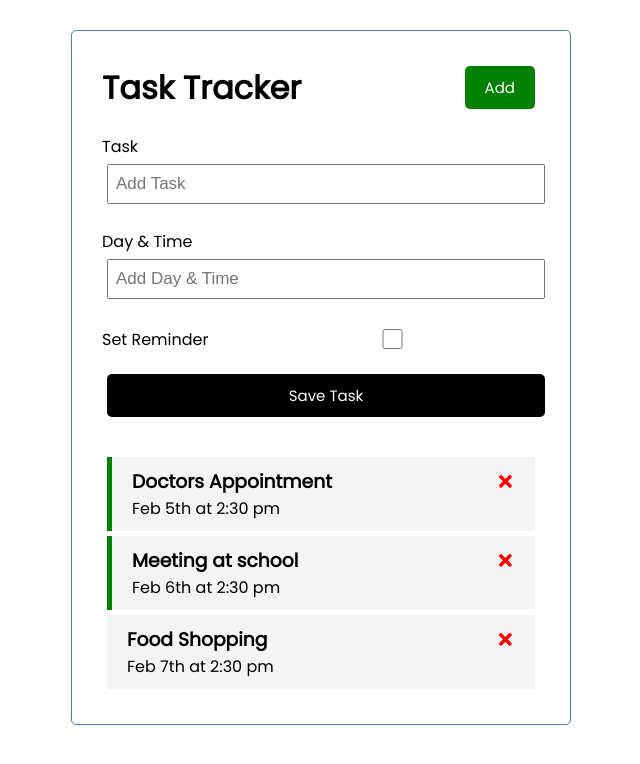
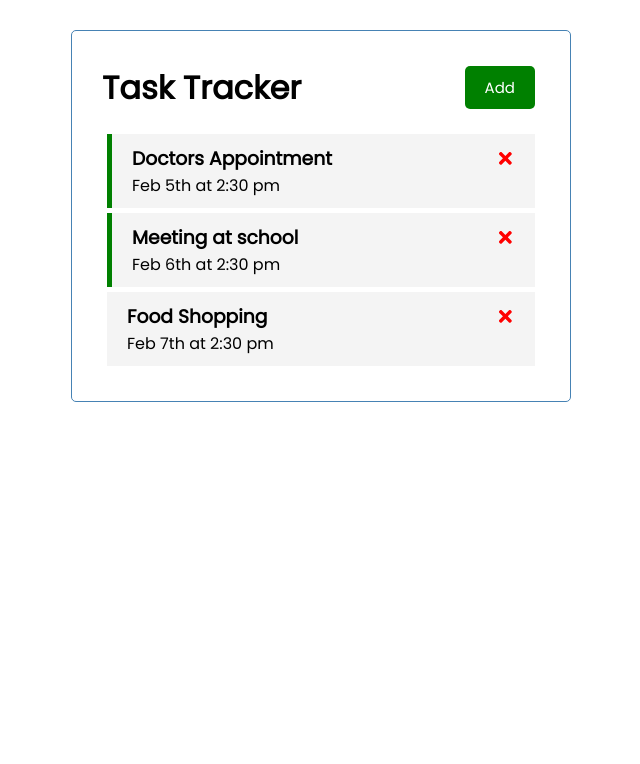
Before and after one commit to AbidAlWassie/React-Task-Tracker, a React (Create React App) app: page / in a window 1280 px wide. Shown: the top 764 px of the page, without its empty margins (319-959 px from the left). Built offline with nearby package versions, Linux system fonts and the light colour scheme.

Commit message:
updated project

```diff
--- a/src/App.js
+++ b/src/App.js
@@ -4,7 +4,7 @@ import Tasks from "./components/Tasks";
 import AddTask from "./components/AddTask";
 
 const App = () => {
-  const [showAddTask, setShowAddTask] = useState(true);
+  const [showAddTask, setShowAddTask] = useState(false);
   const [tasks, setTasks] = useState(
     [
       {
@@ -50,6 +50,7 @@ const App = () => {
     <div className="container">
       <Header
         onAdd={() => setShowAddTask(!showAddTask)}
+        showAdd={showAddTask}
         />
       {showAddTask && <AddTask onAdd={addTask}/>}
       {tasks.length > 0 ? <Tasks tasks={tasks} onDelete={deleteTask} onToggle={toggleReminder} /> : "No task to show."}
```
